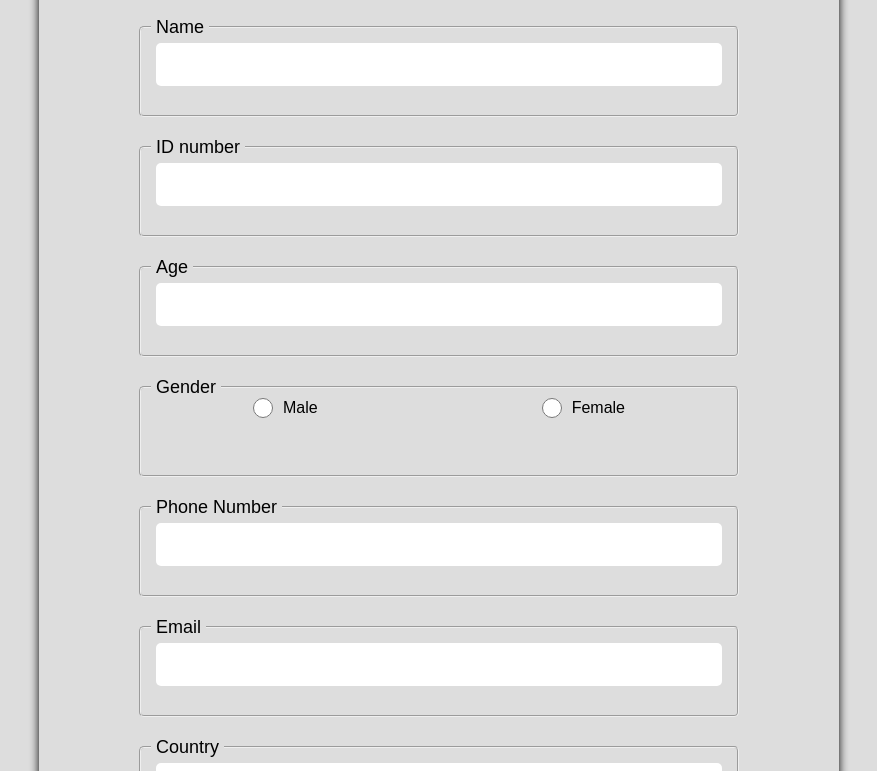
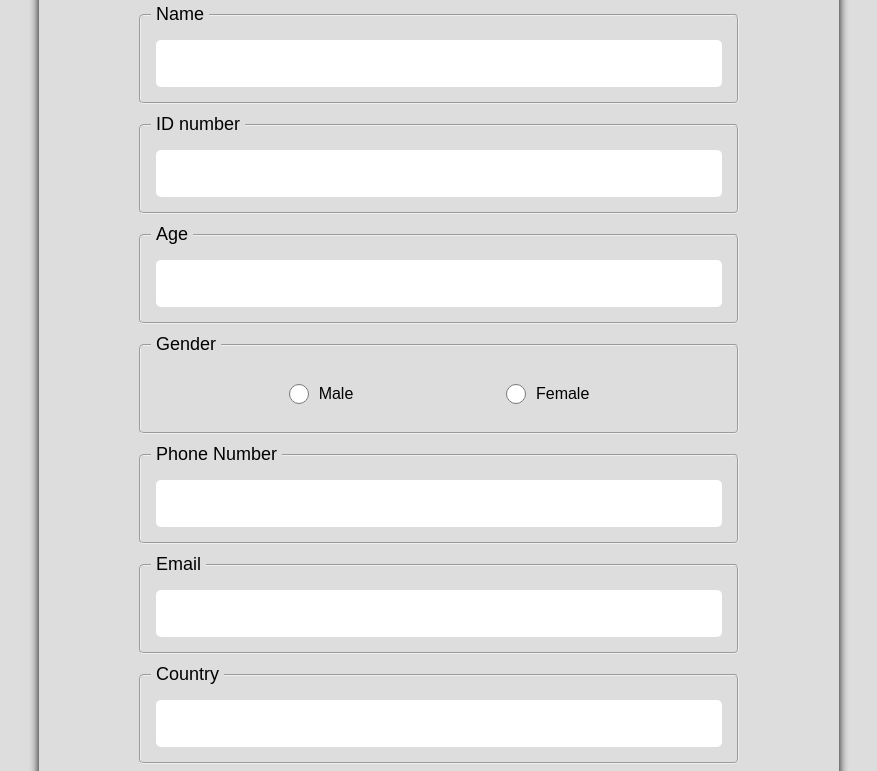
Before and after one commit to Mustafa-Montaser/registration-form, a plain HTML site: page index.html in a window 1280 px wide. Shown: the part 123-894 px from the top of the page, without its empty margins (201-1078 px from the left). Drawn offline with Linux system fonts and the light colour scheme.

Commit message:
modify all

```diff
--- a/style.css
+++ b/style.css
@@ -15,26 +15,27 @@ body {
   padding: 30px 100px;
   background-color: inherit;
   border-radius: 5px;
-  display: flex;
-  flex-direction: column;
-  justify-content: center;
-  align-items: center;
   box-shadow: 0 0 10px #000;
 }
 
 h1 {
   color: #625f5f;
-  margin: revert;
+  margin: 20px 0;
+  width: 276px;
+  position: relative;
+  top: 0;
+  left: 50%;
+  transform: translateX(-50%);
 }
 
 fieldset {
   width: 100%;
+  height: 100px;
+  border-radius: 5px;
+  margin: 10px 0;
   display: flex;
-  justify-content: space-around;
+  justify-content: center;
   align-items: center;
-  border-radius: 5px;
-  height: 100px;
-  margin: 10px;
 }
 
 legend {
@@ -43,20 +44,29 @@ legend {
   margin: 0 0 0 10px;
 }
 
-input[type="text"], input[type="number"], input[type="email"], input[type="datetime-local"] {
+input {
+  height: 60%;
+}
+
+input:focus {
+  box-shadow: 0 0 10px #000;
+}
+
+input[type="text"],
+input[type="number"],
+input[type="email"],
+input[type="datetime-local"] {
   width: 95%;
   border: none;
   border-radius: 5px;
-  padding: 10px 10px;
   outline: none;
-  margin: 5px;
   font-size: 20px;
   color: #1f373d;
   text-align: center;
 }
 
-input[type="text"]:focus, input[type="number"]:focus, input[type="email"]:focus, input[type="datetime-local"]:focus {
-  box-shadow: 0 0 10px #000;
+fieldset:nth-of-type(4) {
+  justify-content: space-evenly;
 }
 
 fieldset:nth-of-type(4) div {
@@ -64,14 +74,19 @@ fieldset:nth-of-type(4) div {
   align-items: center;
 }
 
-input[type="radio"], label {
+input[type="radio"],
+label {
   cursor: pointer;
-  margin: 0 5px
+  margin: 0 5px;
 }
 
 input[type="radio"] {
   width: 20px;
   height: 20px;
+}
+
+input[type="datetime-local"] {
+  background-color: #fff;
 }
 
 /* Chrome, Safari, Edge, Opera */
@@ -81,7 +96,7 @@ input::-webkit-inner-spin-button {
   margin: 0;
 }
 /* Firefox */
-input[type=number] {
+input[type="number"] {
   -moz-appearance: textfield;
 }
 
@@ -111,5 +126,6 @@ button:hover {
 
   h1 {
     font-size: 25px;
+    width: 216px;
   }
 }
```
